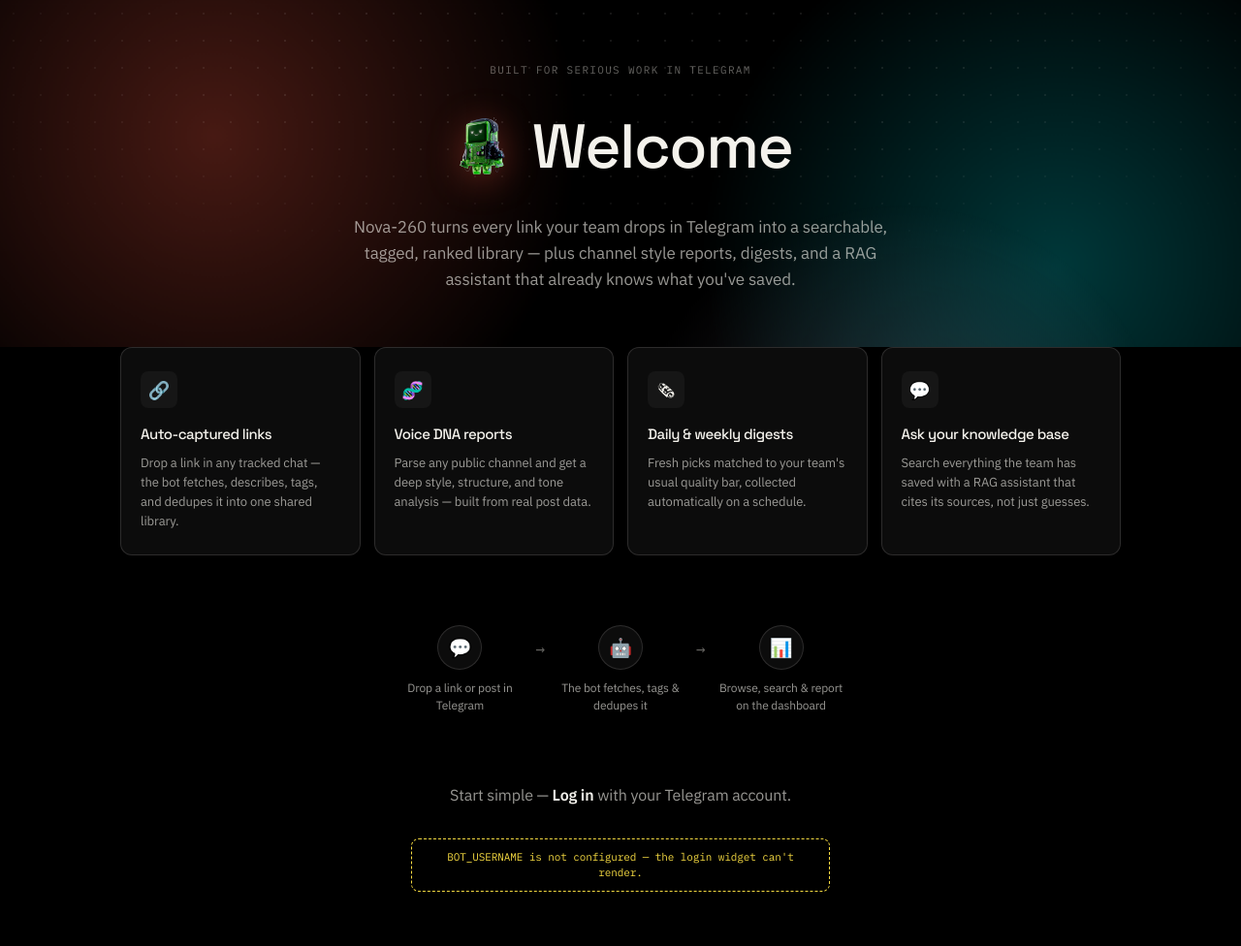
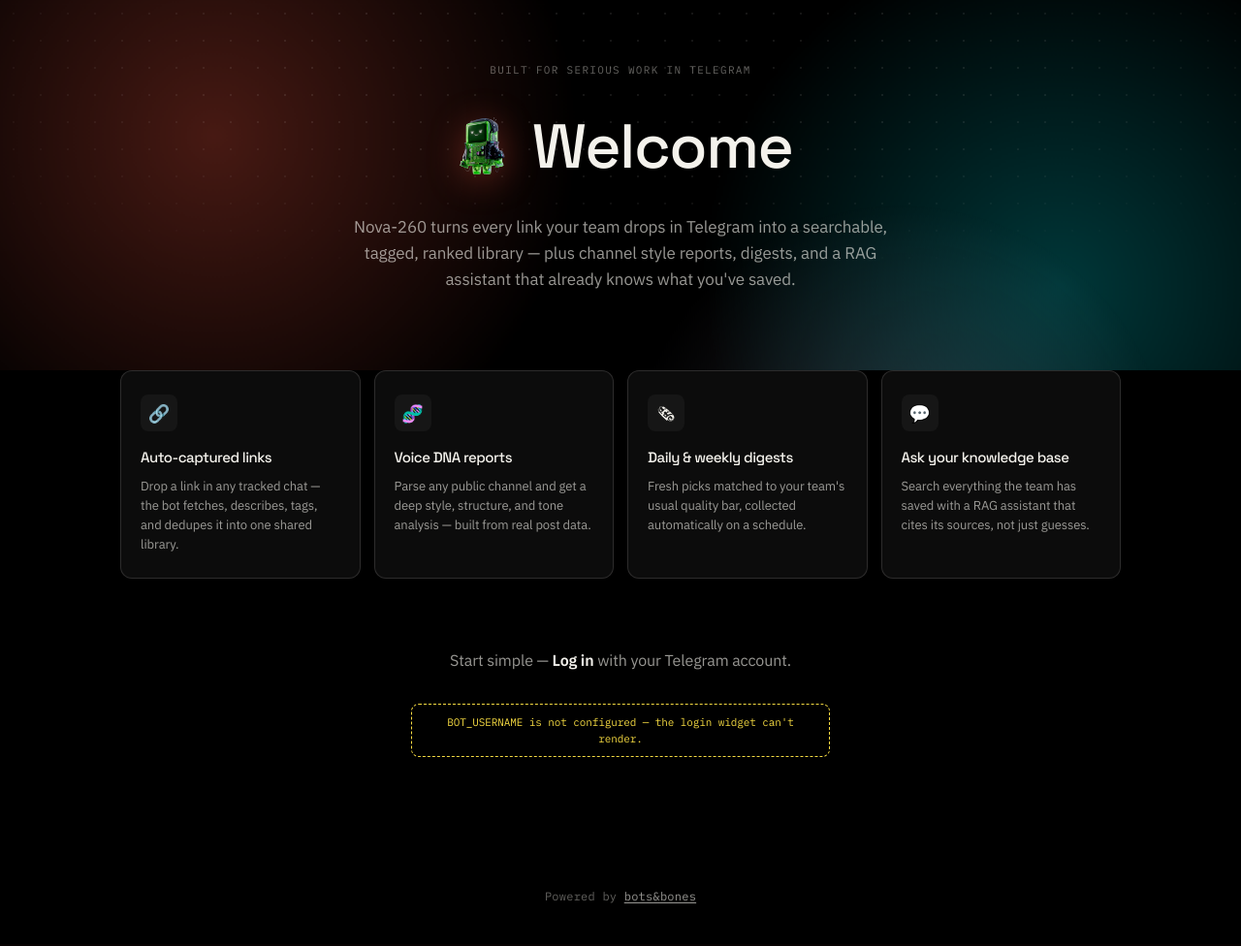
Before and after one commit to bots-n-bones/links-tgbot, a FastAPI app: page /login in a window 1280 px wide. Shown: the top 976 px of the page at 97% size. After the commit the page ends 932 px from the top, so only its background shows below. Run offline with FastAPI, Linux system fonts and the light colour scheme; some libraries are stand-ins or nearby versions.

Commit message:
Welcome-страница: убрать схему "как это работает", выровнять карточки
Карточки теперь растягиваются на равную высоту (flex + height:100%)
вместо разной высоты по длине текста; увеличен отступ hero-блока от
карточек с 56px до 80px для более ровного вертикального ритма.

Co-Authored-By: Claude Sonnet 5 <noreply@anthropic.com>

```diff
--- a/api/templates/login.html
+++ b/api/templates/login.html
@@ -54,7 +54,7 @@
     .hero-stage {
       position: relative;
       overflow: hidden;
-      padding: 64px 24px 0;
+      padding: 64px 24px 80px;
     }
     .aurora {
       position: absolute;
@@ -120,7 +120,6 @@
       position: relative;
       max-width: 760px;
       margin: 0 auto;
-      padding-bottom: 56px;
       text-align: center;
       opacity: 0;
       animation: hero-in 700ms ease forwards;
@@ -175,6 +174,10 @@
     .feature-card {
       --card-color: var(--accent);
       position: relative;
+      display: flex;
+      flex-direction: column;
+      align-items: flex-start;
+      height: 100%;
       background: var(--bg-elevated);
       border: 1px solid var(--border);
       border-radius: var(--radius-lg);
@@ -225,50 +228,6 @@
       color: var(--ink);
     }
 
-    /* --- How it works --- */
-    .flow {
-      display: flex;
-      align-items: flex-start;
-      justify-content: center;
-      gap: 8px;
-      max-width: 640px;
-      margin: 72px auto 0;
-      padding: 0 24px;
-      opacity: 0;
-      animation: fade-up 560ms ease forwards;
-      animation-delay: 420ms;
-    }
-    .flow-step {
-      display: flex;
-      flex-direction: column;
-      align-items: center;
-      gap: 10px;
-      text-align: center;
-      width: 140px;
-    }
-    .flow-icon {
-      width: 46px;
-      height: 46px;
-      border-radius: 50%;
-      background: var(--bg-elevated);
-      border: 1px solid var(--border);
-      display: flex;
-      align-items: center;
-      justify-content: center;
-      font-size: 19px;
-    }
-    .flow-label {
-      font-size: 12px;
-      color: var(--text-muted);
-      line-height: 1.45;
-    }
-    .flow-arrow {
-      font-family: var(--font-mono);
-      color: var(--text-faint);
-      font-size: 16px;
-      padding-top: 12px;
-    }
-
     /* --- CTA --- */
     .cta {
       max-width: 480px;
@@ -277,7 +236,7 @@
       text-align: center;
       opacity: 0;
       animation: fade-up 560ms ease forwards;
-      animation-delay: 520ms;
+      animation-delay: 420ms;
     }
     .cta-line {
       font-size: 16px;
@@ -340,8 +299,6 @@
     @media (max-width: 560px) {
       .feature-grid { grid-template-columns: 1fr; }
       .brand-mascot { width: 52px; height: 52px; }
-      .flow { flex-wrap: wrap; }
-      .flow-arrow { display: none; }
     }
   </style>
 </head>
@@ -391,23 +348,6 @@
     </div>
   </div>
 
-  <div class="flow" aria-hidden="true">
-    <div class="flow-step">
-      <div class="flow-icon">💬</div>
-      <div class="flow-label">Drop a link or post in Telegram</div>
-    </div>
-    <div class="flow-arrow">→</div>
-    <div class="flow-step">
-      <div class="flow-icon">🤖</div>
-      <div class="flow-label">The bot fetches, tags &amp; dedupes it</div>
-    </div>
-    <div class="flow-arrow">→</div>
-    <div class="flow-step">
-      <div class="flow-icon">📊</div>
-      <div class="flow-label">Browse, search &amp; report on the dashboard</div>
-    </div>
-  </div>
-
   <div class="cta">
     <p class="cta-line">Start simple — <strong>Log in</strong> with your Telegram account.</p>
     {% if bot_username %}
```
